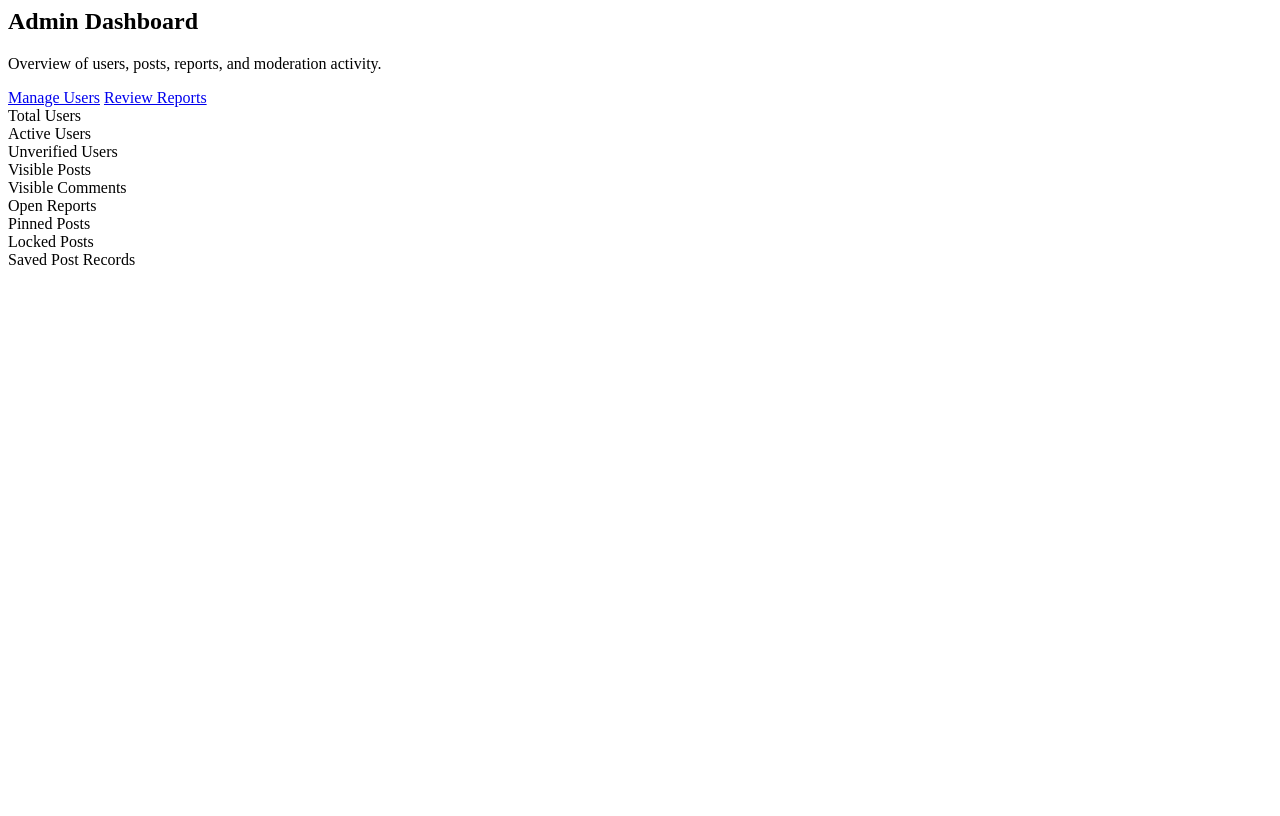
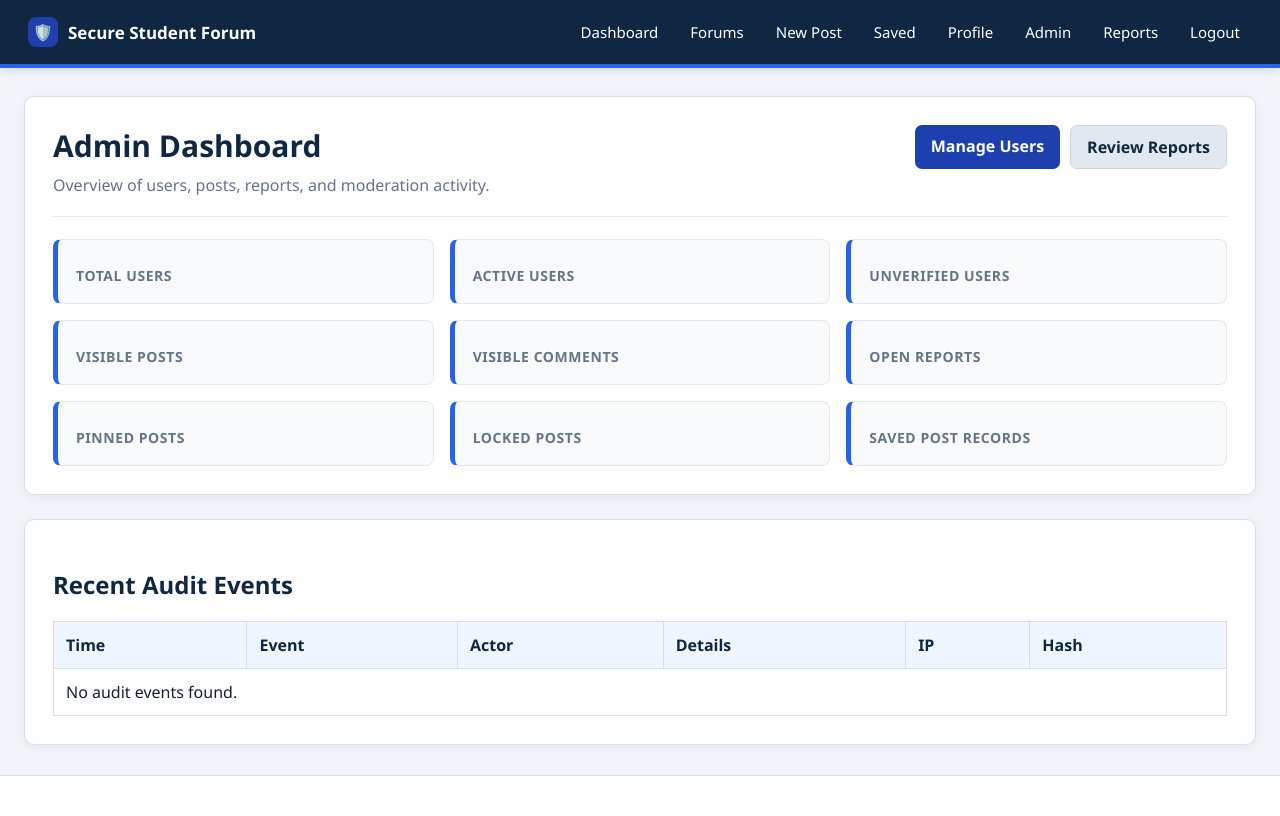
Before and after one commit to teoks/SITsecure2516, a Flask app: page /admin/ in a window 1280 px wide. Before the commit the page ends 265 px from the top, so only its background shows below. Run offline with Flask 3, Linux system fonts and the light colour scheme; a user stored in the database is signed in; tables that the repository leaves empty hold one stand-in row (values such as "Sample post").

Commit message:
Improve admin dashboard layout

```diff
--- a/app/templates/admin/dashboard.html
+++ b/app/templates/admin/dashboard.html
@@ -1,3 +1,7 @@
+{% extends "base.html" %}
+{% block title %}Admin Dashboard - Secure Student Forum{% endblock %}
+
+{% block content %}
 <section class="admin-dashboard-card">
     <div class="admin-dashboard-header">
         <div>
@@ -58,3 +62,39 @@
         </div>
     </div>
 </section>
+
+<section class="audit-card">
+    <h2>Recent Audit Events</h2>
+
+    <div class="table-wrapper">
+        <table>
+            <thead>
+                <tr>
+                    <th>Time</th>
+                    <th>Event</th>
+                    <th>Actor</th>
+                    <th>Details</th>
+                    <th>IP</th>
+                    <th>Hash</th>
+                </tr>
+            </thead>
+            <tbody>
+                {% for log in audit_logs %}
+                    <tr>
+                        <td>{{ log.created_at | sgt }} SGT</td>
+                        <td>{{ log.event_type }}</td>
+                        <td>{{ log.actor_user_id or '-' }}</td>
+                        <td>{{ log.details }}</td>
+                        <td>{{ log.ip_address or '-' }}</td>
+                        <td><code>{{ log.entry_hash[:12] if log.entry_hash else '-' }}</code></td>
+                    </tr>
+                {% else %}
+                    <tr>
+                        <td colspan="6">No audit events found.</td>
+                    </tr>
+                {% endfor %}
+            </tbody>
+        </table>
+    </div>
+</section>
+{% endblock %}
```
